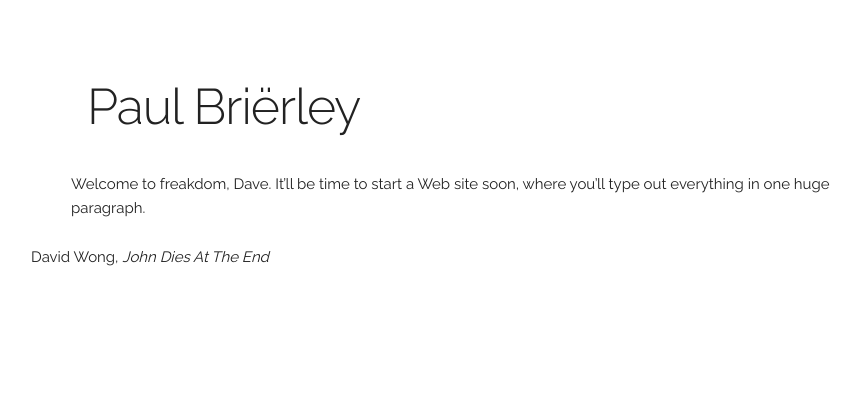
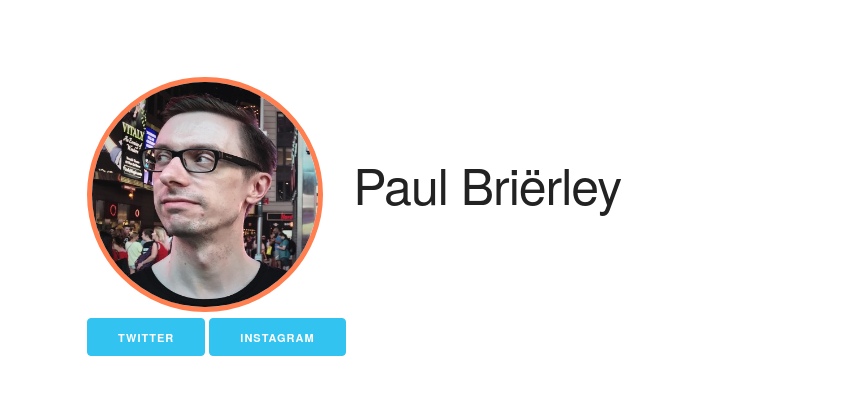
Before and after one commit to paulopadopalos/paulopadopalos.github.io, a plain HTML site: page index.html in a window 1280 px wide. Shown: the whole page, without its empty margins (169-1029 px from the left). Drawn offline with Linux system fonts and the light colour scheme.

Commit message:
A bit more stuff... *yawn*

```diff
--- /dev/null
+++ b/css/mystyles.css
@@ -0,0 +1,6 @@
+.profile-pic {
+  border-style: solid;
+  border-color: coral;
+  border-width: thick;
+  border-radius: 50%;
+}
--- a/index.html
+++ b/index.html
@@ -17,7 +17,7 @@
   <!-- CSS -->
   <link rel="stylesheet" href="css/normalize.css">
   <link rel="stylesheet" href="css/skeleton.css">
-  <link href="//fonts.googleapis.com/css?family=Raleway:400,300,600" rel="stylesheet" type="text/css">
+  <link rel="stylesheet" href="css/mystyles.css">
 
   <!-- Favicon -->
   <link rel="icon" type="image/png" href="favicon.png">
@@ -27,10 +27,18 @@
 
 
 <header class="container">
-  <div class="row">
-    <div class="one-half column" style="margin-top: 10%">
+  <div class="row" style="margin-top: 10%">
+    <div class="four columns">
+      <img class="profile-pic u-max-full-width" src="./me.jpeg" alt="Profile picture of Paul Briërley" />
+    </div>
+    <div class="eight columns" style="margin-top: 10%">
       <h1>Paul Briërley</h1>
     </div>
+  </div>
+  <div class="row">
+    <a class="button button-primary" href="https://twitter.com/paulopadopalos">Twitter</a>
+    <a class="button button-primary" href="https://instagram.com/paulopadopalos">Instagram</a>
+
   </div>
 
 </header>
@@ -38,11 +46,6 @@
 
 
 <body class="container">
-
-    <figure>
-      <blockquote>Welcome to freakdom, Dave. It’ll be time to start a Web site soon, where you’ll type out everything in one huge paragraph.</blockquote>
-      <figcaption>David Wong, <cite>John Dies At The End</cite></figcaption>
-    </figure>
 
 </body>
 
```
Also changed, not shown: me.jpeg (added).
